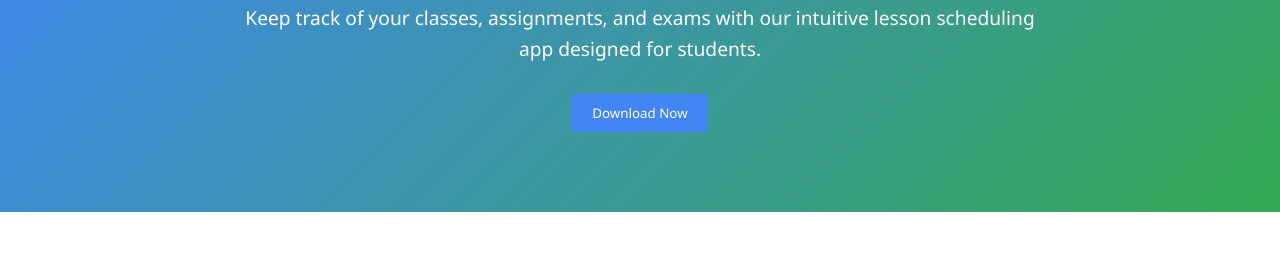
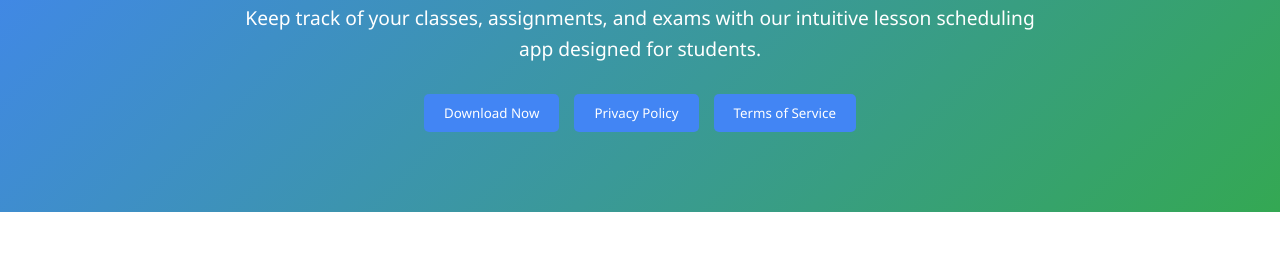
Before and after one commit to ksx1234/ksx1234.github.io, a plain HTML site: page index.html in a window 1280 px wide. Shown: the part 252-526 px from the top of the page. Drawn offline with Linux system fonts and the light colour scheme.

Commit message:
Update index.html

```diff
--- a/index.html
+++ b/index.html
@@ -425,6 +425,12 @@
                 <p>Keep track of your classes, assignments, and exams with our intuitive lesson scheduling app designed for students.</p>
                 <div class="hero-buttons">
                     <button class="cta-button">Download Now</button>
+                    <button class="cta-button" onclick="window.location.href='https://lietuva.top/androidstudiopamoka/'">
+    Privacy Policy
+                    </button>
+<button class="cta-button" onclick="window.location.href='https://lietuva.top/index/'">
+    Terms of Service
+</button>
 
                 </div>
             </div>
```
